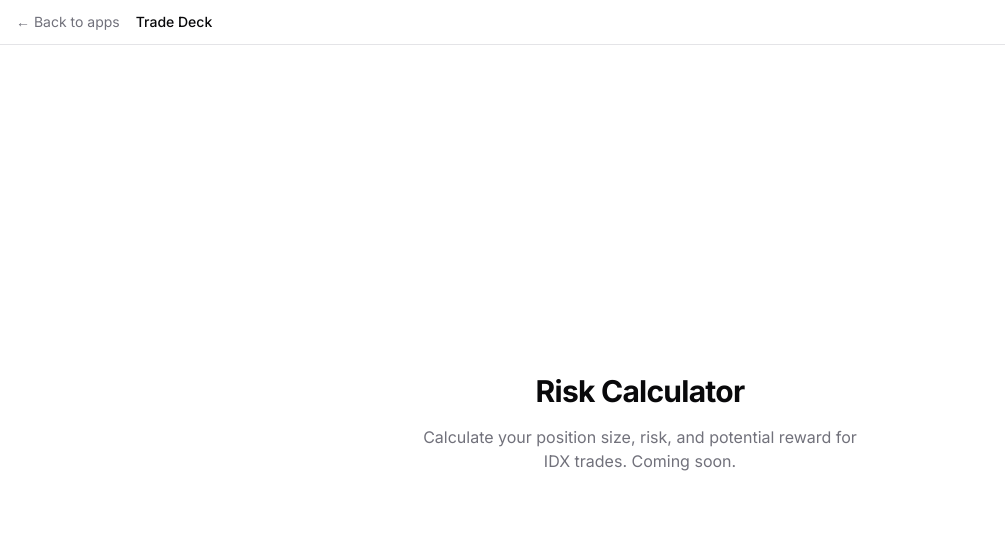
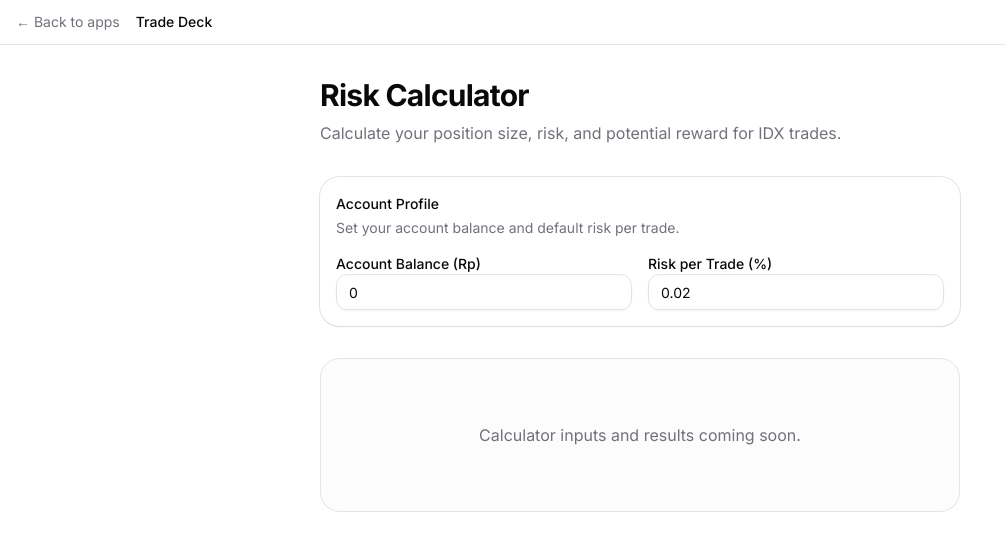
Before and after one commit to yogtanko/nokota, a Next.js app: page /apps/risk-calculator in a window 1280 px wide. Shown: the top 550 px of the page, without its empty margins (0-1005 px from the left). Built offline with nearby package versions, Linux system fonts and the light colour scheme.

Commit message:
feat: integrate ProfileSection into risk calculator page (GREEN)
Closes #3

```diff
--- a/src/app/(app)/apps/risk-calculator/page.tsx
+++ b/src/app/(app)/apps/risk-calculator/page.tsx
@@ -1,11 +1,22 @@
+import ProfileSection from "@/components/profile-section"
+
 export default function RiskCalculatorPage() {
   return (
-    <div className="flex flex-col items-center justify-center flex-1 px-4 py-16">
-      <h1 className="text-3xl font-bold tracking-tight mb-4">Risk Calculator</h1>
-      <p className="text-muted-foreground text-center max-w-md">
-        Calculate your position size, risk, and potential reward for IDX trades.
-        Coming soon.
-      </p>
+    <div className="flex flex-col flex-1 px-4 py-8 max-w-2xl mx-auto w-full gap-8">
+      <div>
+        <h1 className="text-3xl font-bold tracking-tight mb-2">Risk Calculator</h1>
+        <p className="text-muted-foreground">
+          Calculate your position size, risk, and potential reward for IDX trades.
+        </p>
+      </div>
+
+      <ProfileSection />
+
+      <div className="flex flex-col items-center justify-center py-16 border rounded-xl bg-muted/30">
+        <p className="text-muted-foreground text-center max-w-md">
+          Calculator inputs and results coming soon.
+        </p>
+      </div>
     </div>
   )
 }
```
Also changed, not shown: 1 other file (tests, documents, lock files or other folders).
